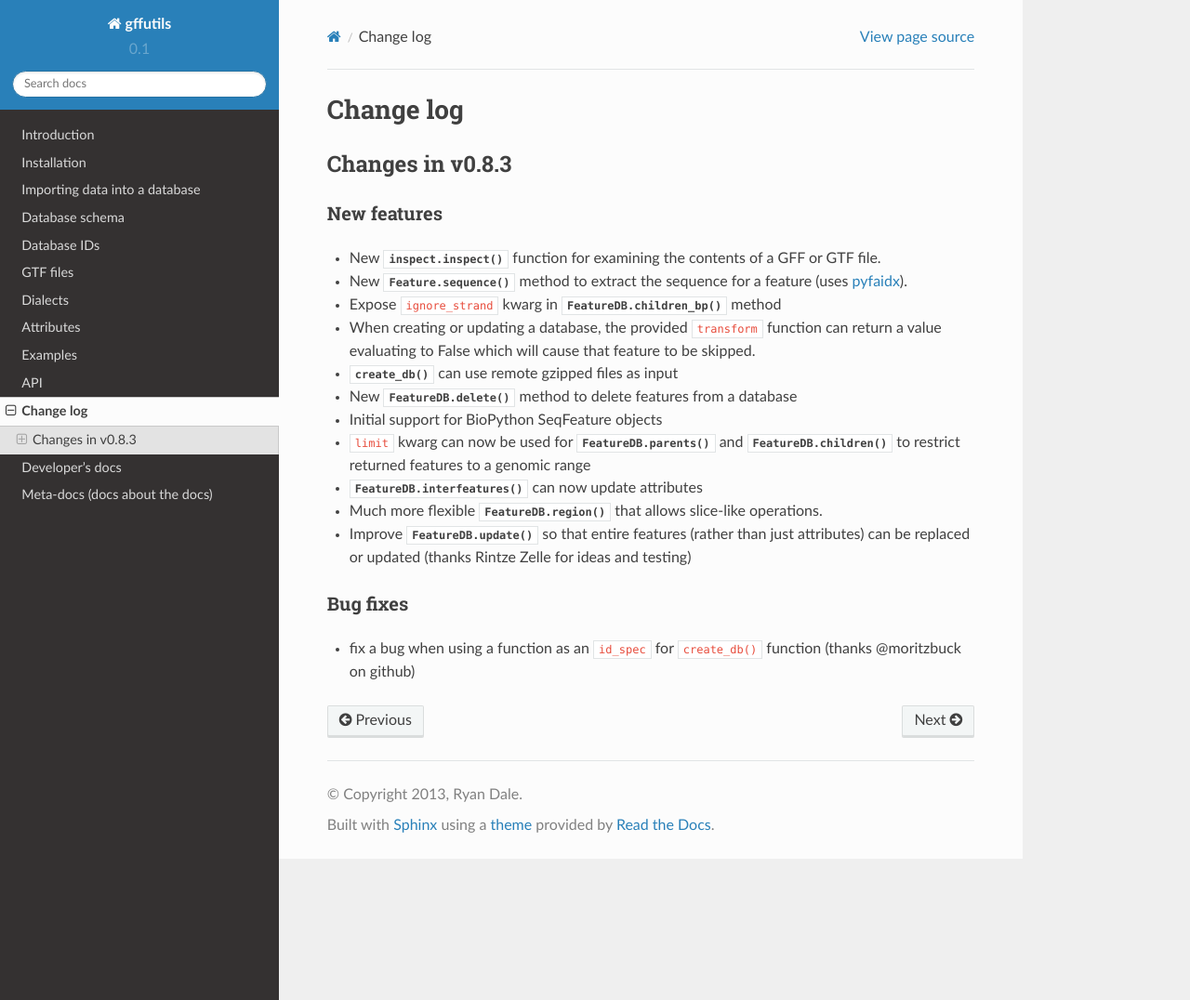
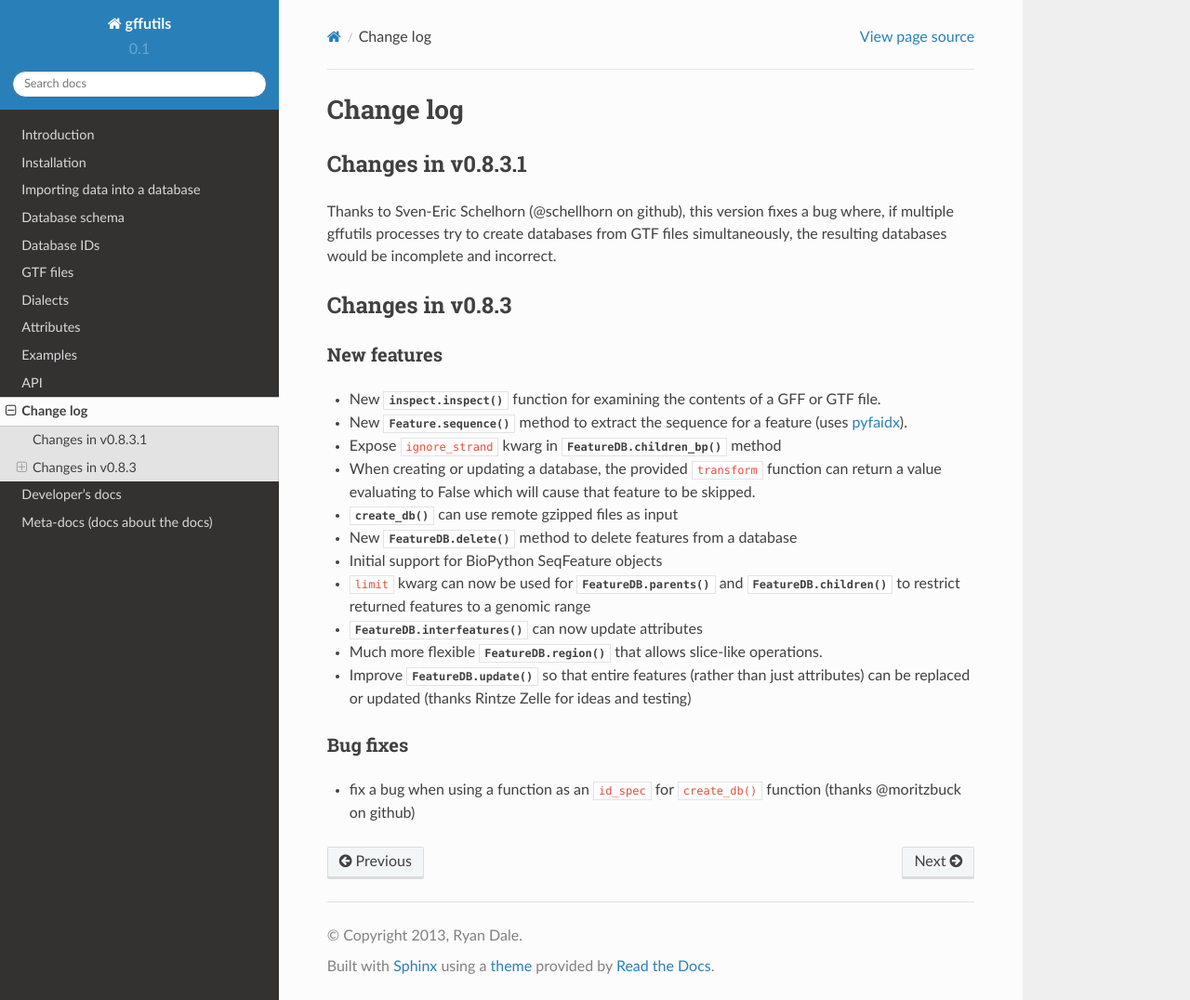
Before and after one commit to daler/gffutils, a Sphinx documentation site: the page built from doc/source/changelog.rst, in a window 1280 px wide and 1076 px high. Shown: the whole window at 93% size. Built offline with Sphinx 7.4.7 and the Read the Docs theme 2.0.0, drawn with Linux system fonts in a browser that asks for light colours.

Commit message:
change version to be more incremental; update changelog

```diff
--- a/doc/source/changelog.rst
+++ b/doc/source/changelog.rst
@@ -2,6 +2,12 @@
 
 Change log
 ==========
+Changes in v0.8.3.1
+-------------------
+Thanks to Sven-Eric Schelhorn (@schellhorn on github), this version fixes a bug
+where, if multiple gffutils processes try to create databases from GTF files
+simultaneously, the resulting databases would be incomplete and incorrect.
+
 
 Changes in v0.8.3
 -----------------
--- a/gffutils/version.py
+++ b/gffutils/version.py
@@ -1 +1 @@
-version="0.8.4"
+version="0.8.3.1"
```
